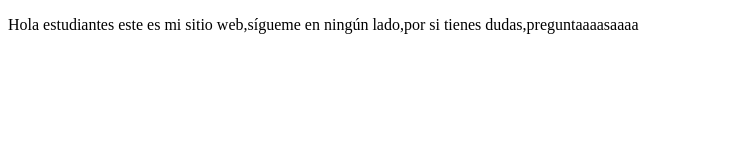
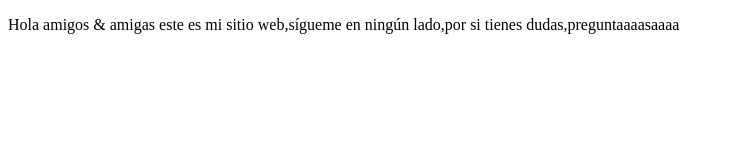
Before and after one commit to leancor2/proyectoDemoCursoPrework, a plain HTML site: page index.html in a window 1280 px wide. Shown: the whole page, without its empty margins (0-733 px from the left). Drawn offline with Linux system fonts and the light colour scheme.

Commit message:
cambios agregamos amigos y amigas

```diff
--- a/index.html
+++ b/index.html
@@ -8,7 +8,7 @@
 </head>
 <body>
     <p>
-        Hola estudiantes este es mi sitio web,sígueme en ningún lado,por si tienes dudas,preguntaaaasaaaa
+        Hola amigos & amigas este es mi sitio web,sígueme en ningún lado,por si tienes dudas,preguntaaaasaaaa
     </p>
 </body>
 </html>
```
